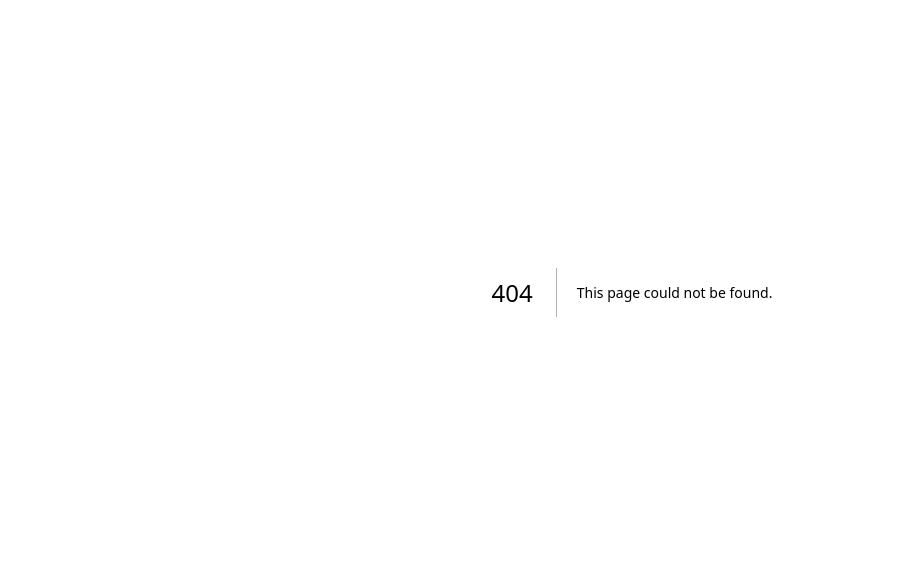
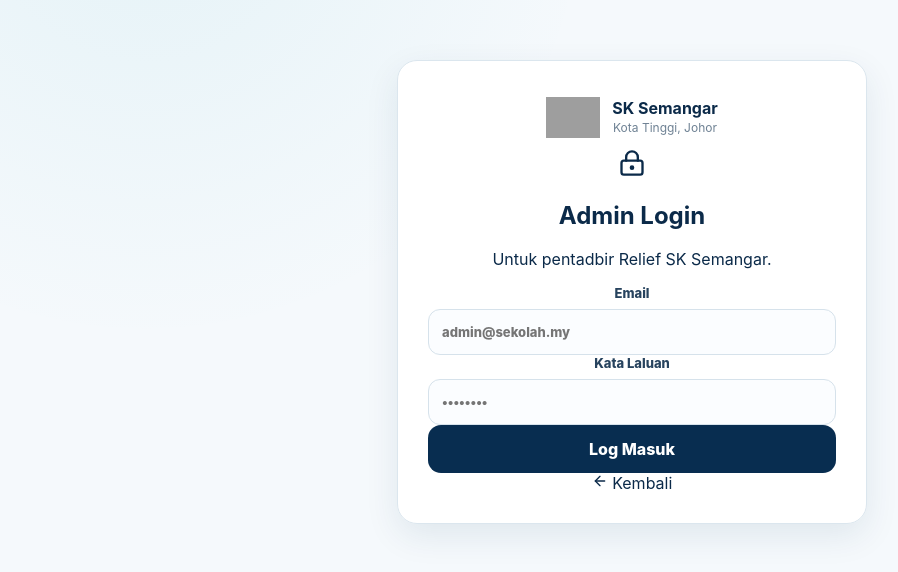
Before and after one commit to Papazola89-bot/e-ReliefSKS, a Next.js app: page /admin/login in a window 1280 px wide. Before the commit this address had no page. Shown: the part 108-680 px from the top of the page, without its empty margins (8-906 px from the left). Built offline with nearby package versions, Linux system fonts and the light colour scheme; grey boxes are pictures that could not be loaded.

Commit message:
feat: add admin login screen

```diff
--- /dev/null
+++ b/app/admin/login/page.tsx
@@ -0,0 +1,22 @@
+import Link from "next/link";
+import { ArrowLeft, LockKeyhole } from "lucide-react";
+import { SchoolBrand } from "@/components/SchoolBrand";
+
+export default function AdminLoginPage() {
+  return (
+    <main className="loginPage">
+      <section className="loginCard blockCard">
+        <div className="loginBrand"><SchoolBrand /></div>
+        <div className="iconBubble"><LockKeyhole size={28} /></div>
+        <h1>Admin Login</h1>
+        <p>Untuk pentadbir Relief SK Semangar.</p>
+        <form>
+          <label>Email<input type="email" placeholder="admin@sekolah.my" /></label>
+          <label>Kata Laluan<input type="password" placeholder="••••••••" /></label>
+          <Link href="/admin" className="button primary full">Log Masuk</Link>
+        </form>
+        <Link href="/" className="textLink"><ArrowLeft size={16} /> Kembali</Link>
+      </section>
+    </main>
+  );
+}
```
